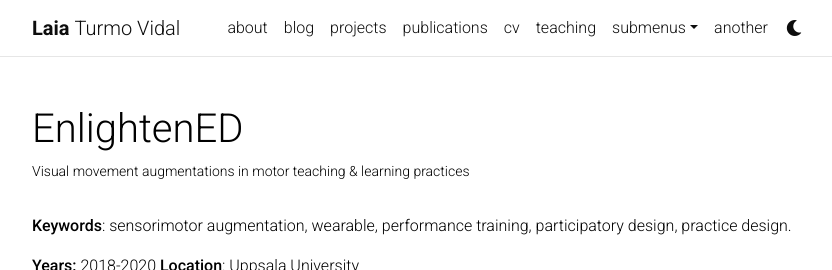
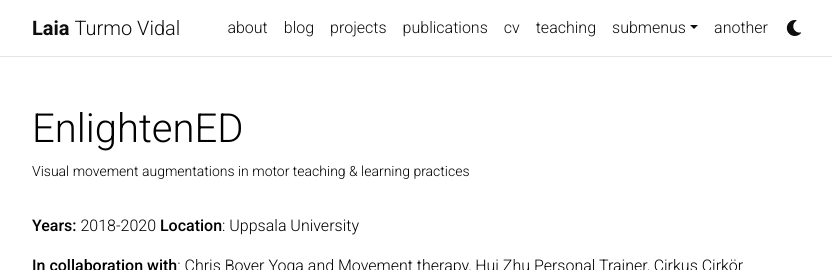
Before and after one commit to laiatv/laiatv.github.io, a Jekyll site: the page built from _projects/6_project-EnlightenED.md, in a window 1280 px wide and 1358 px high, cut to the strip 0-270 px from the top of the window. Shown: the whole strip, without its empty margins (223-1055 px from the left). Built offline with Jekyll 4.4.1, drawn with Linux system fonts in a browser that asks for light colours; full-size pictures stand in for the smaller copies a plugin makes; comment, search, counter and statistics services are not loaded; a style sheet for code colours, icons or effects is not loaded.

Commit message:
Update content 6_project-EnlightenED.md

```diff
--- a/_projects/6_project-EnlightenED.md
+++ b/_projects/6_project-EnlightenED.md
@@ -6,10 +6,7 @@ img: assets/img/yoga.png
 importance: 4
 category: work
 ---
-
-**Keywords**: sensorimotor augmentation, wearable, performance training, participatory design, practice design.
-
-**Years:** 2018-2020  **Location**: Uppsala University
+**Years:** 2018-2020     **Location**: Uppsala University
 
 **In collaboration with**: Chris Boyer Yoga and Movement therapy, Hui Zhu Personal Trainer, Cirkus Cirkör
 
```
